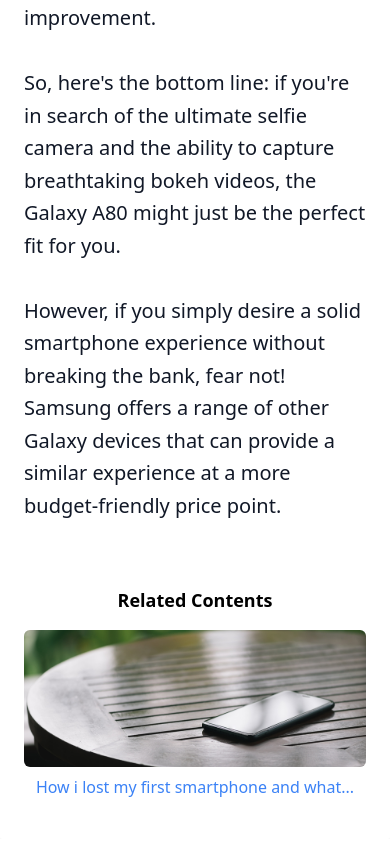
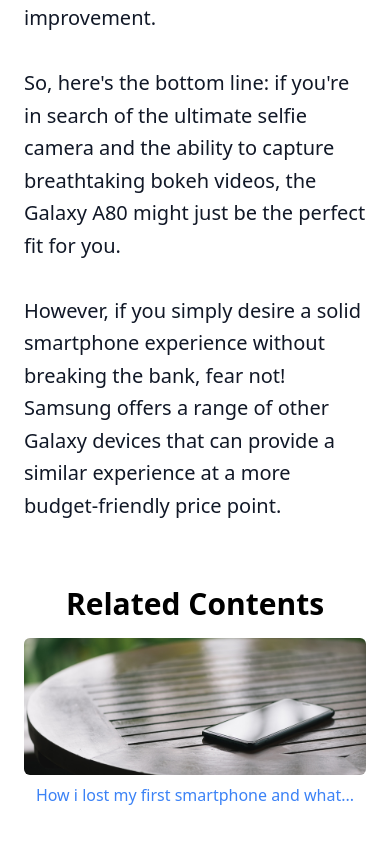
Before and after one commit to pujanjoci/blog-site, a React (Vite) app: page /blog-site/blog/101 in a window 390 px wide. Shown: the part 3188-4031 px from the top of the page. Built offline with nearby package versions, Linux system fonts and the light colour scheme.

Commit message:
Added some text responsiveness

```diff
--- a/src/components/Related_Contents.jsx
+++ b/src/components/Related_Contents.jsx
@@ -60,7 +60,7 @@ const RelatedContents = () => {
 
   return (
     <div>
-      <h2 className="text-center font-bold text-lg mb-4">Related Contents</h2>
+      <h2 className="text-center font-bold text-3xl md:text-lg mb-4">Related Contents</h2>
       <ul className="space-y-8">
         {relatedBlogs.length === 0 ? (
           <li>No related content available.</li>
```
